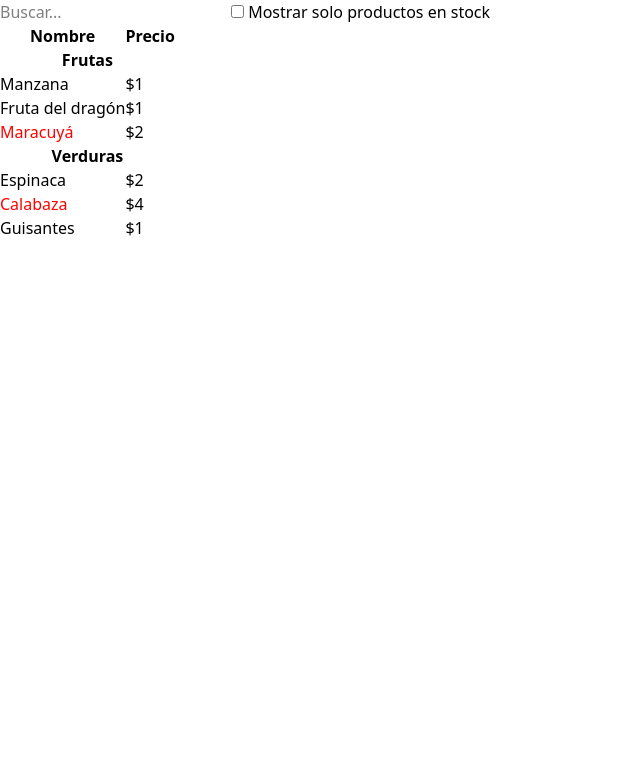
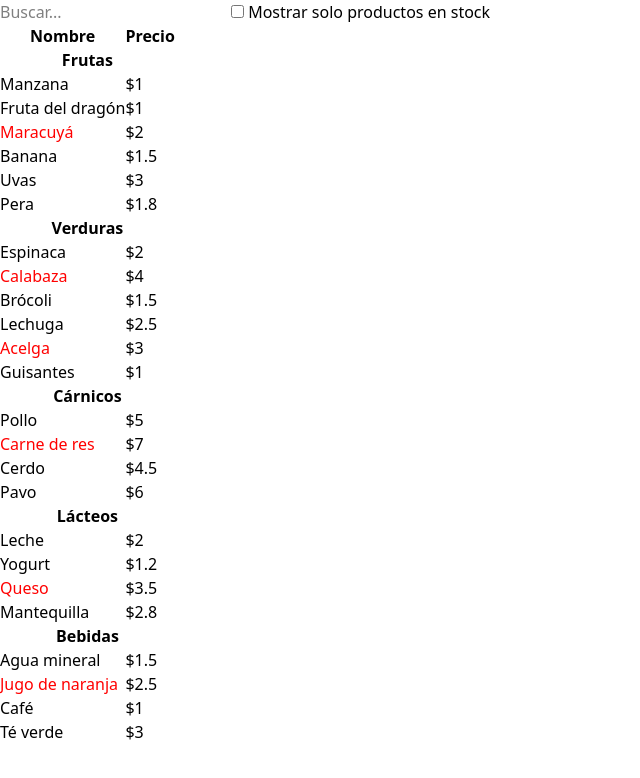
Before and after one commit to feden15/desafio-15, a React (Vite) app: page / in a window 1280 px wide. Shown: the top 778 px of the page, without its empty margins (0-640 px from the left). Built offline with nearby package versions, Linux system fonts and the light colour scheme.

Commit message:
Creamos una carpeta constants, agregamos PRODUCTOS.js y aumentamos la lista de productos

```diff
--- a/src/App.jsx
+++ b/src/App.jsx
@@ -1,13 +1,5 @@
 import TablaProductosFiltrable from "./components/TablaProductosFiltrable"
-
-const PRODUCTOS = [
-  {categoria: "Frutas", precio: "$1", stock: true, nombre: "Manzana"},
-  {categoria: "Frutas", precio: "$1", stock: true, nombre: "Fruta del dragón"},
-  {categoria: "Frutas", precio: "$2", stock: false, nombre: "Maracuyá"},
-  {categoria: "Verduras", precio: "$2", stock: true, nombre: "Espinaca"},
-  {categoria: "Verduras", precio: "$4", stock: false, nombre: "Calabaza"},
-  {categoria: "Verduras", precio: "$1", stock: true, nombre: "Guisantes"}
-];
+import PRODUCTOS from "./constants/PRODUCTOS"
 
 const App = () => {
   return (
--- /dev/null
+++ b/src/constants/PRODUCTOS.js
@@ -0,0 +1,28 @@
+const PRODUCTOS = [
+    {categoria: "Frutas", precio: "$1", stock: true, nombre: "Manzana"},
+    {categoria: "Frutas", precio: "$1", stock: true, nombre: "Fruta del dragón"},
+    {categoria: "Frutas", precio: "$2", stock: false, nombre: "Maracuyá"},
+    {categoria: "Frutas", precio: "$1.5", stock: true, nombre: "Banana"},
+    {categoria: "Frutas", precio: "$3", stock: true, nombre: "Uvas"},
+    {categoria: "Frutas", precio: "$1.8", stock: true, nombre: "Pera"},
+    {categoria: "Verduras", precio: "$2", stock: true, nombre: "Espinaca"},
+    {categoria: "Verduras", precio: "$4", stock: false, nombre: "Calabaza"},
+    {categoria: "Verduras", precio: "$1.5", stock: true, nombre: "Brócoli"},
+    {categoria: "Verduras", precio: "$2.5", stock: true, nombre: "Lechuga"},
+    {categoria: "Verduras", precio: "$3", stock: false, nombre: "Acelga"},
+    {categoria: "Verduras", precio: "$1", stock: true, nombre: "Guisantes"},
+    {categoria: "Cárnicos", precio: "$5", stock: true, nombre: "Pollo"},
+    {categoria: "Cárnicos", precio: "$7", stock: false, nombre: "Carne de res"},
+    {categoria: "Cárnicos", precio: "$4.5", stock: true, nombre: "Cerdo"},
+    {categoria: "Cárnicos", precio: "$6", stock: true, nombre: "Pavo"},
+    {categoria: "Lácteos", precio: "$2", stock: true, nombre: "Leche"},
+    {categoria: "Lácteos", precio: "$1.2", stock: true, nombre: "Yogurt"},
+    {categoria: "Lácteos", precio: "$3.5", stock: false, nombre: "Queso"},
+    {categoria: "Lácteos", precio: "$2.8", stock: true, nombre: "Mantequilla"},
+    {categoria: "Bebidas", precio: "$1.5", stock: true, nombre: "Agua mineral"},
+    {categoria: "Bebidas", precio: "$2.5", stock: false, nombre: "Jugo de naranja"},
+    {categoria: "Bebidas", precio: "$1", stock: true, nombre: "Café"},
+    {categoria: "Bebidas", precio: "$3", stock: true, nombre: "Té verde"}
+];
+
+export default PRODUCTOS
```
